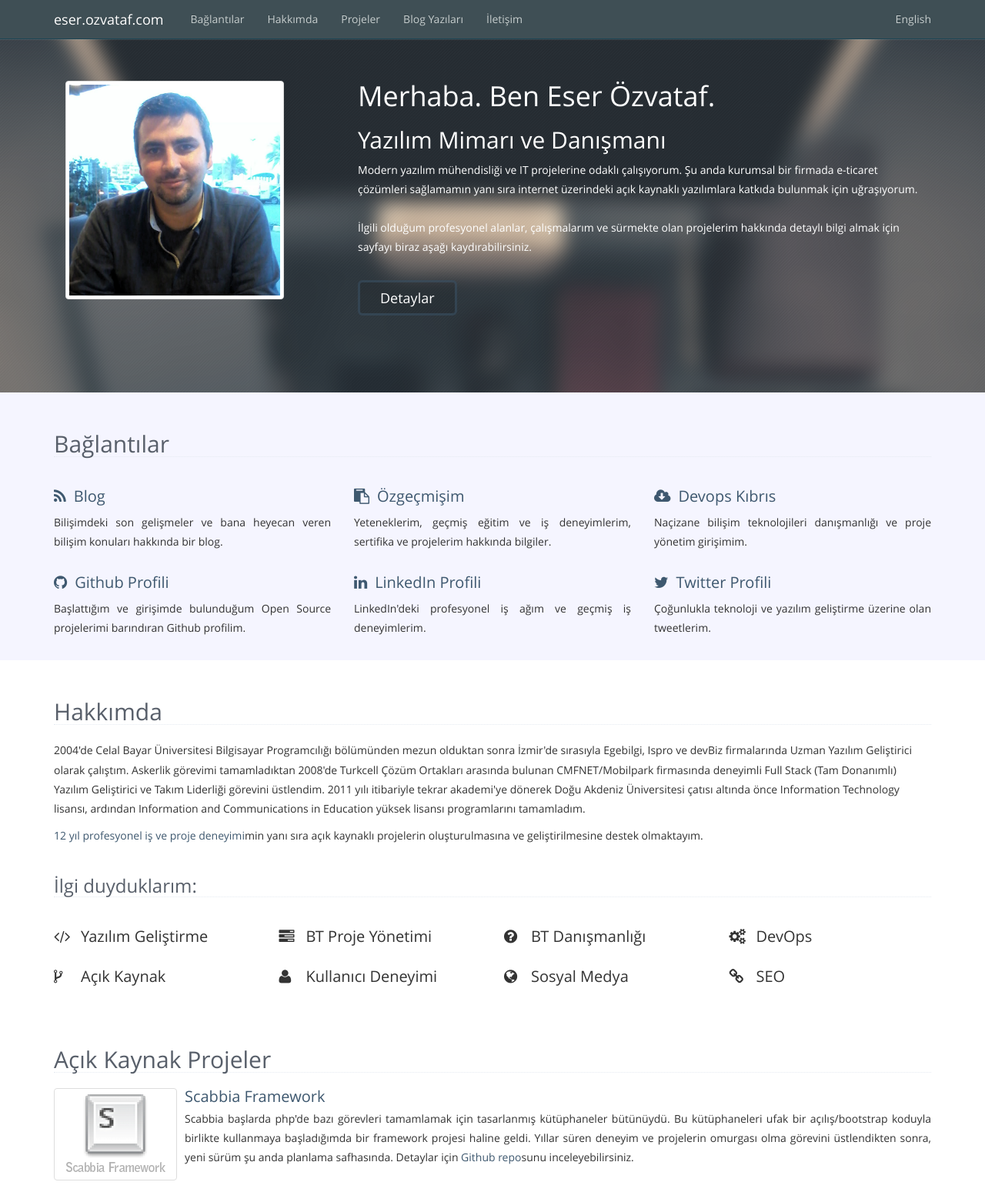
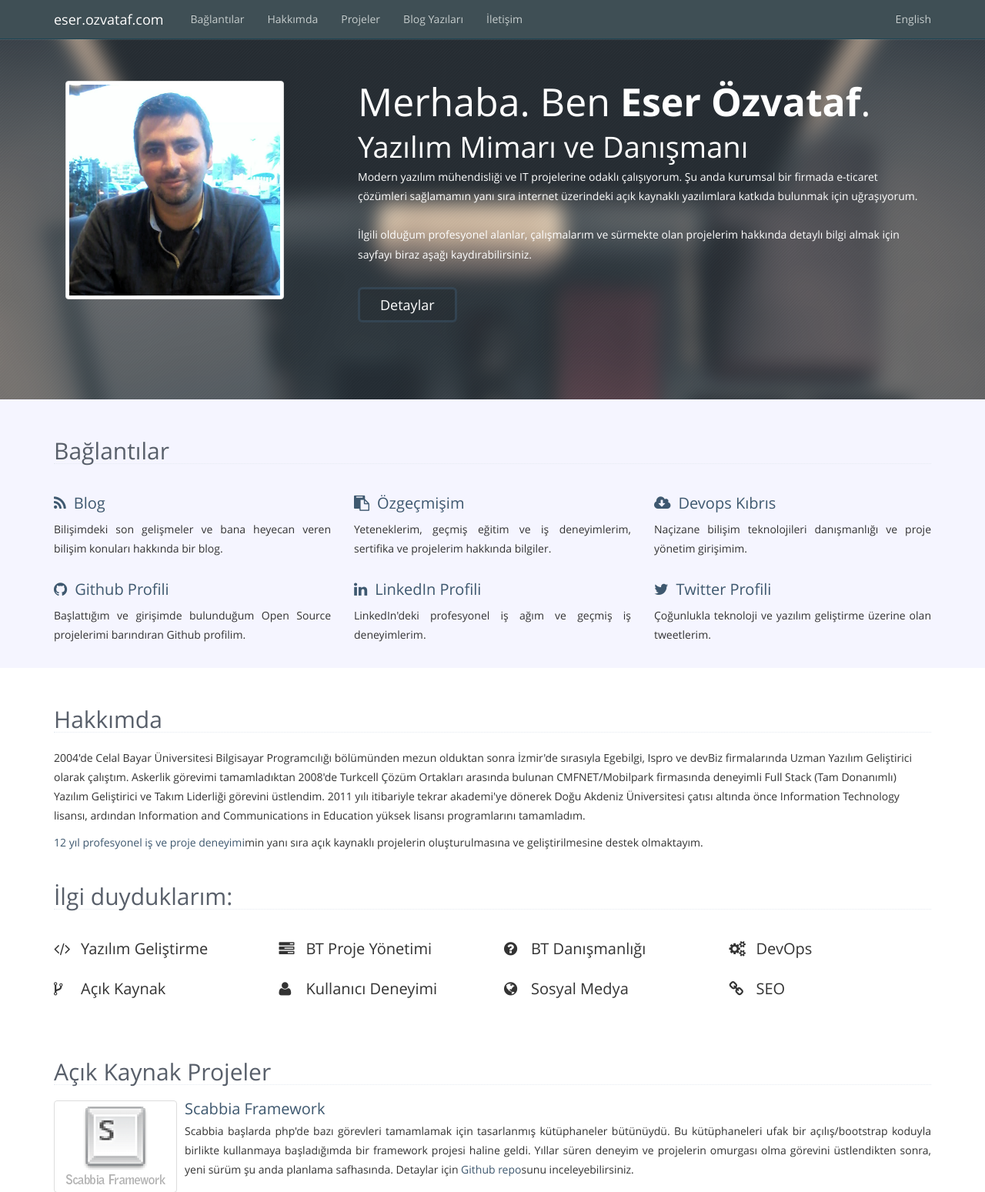
Before and after one commit to eser/personal-homepage, a PHP site: page /?turkish in a window 1280 px wide. Shown: the top 1549 px of the page at 77% size. Run offline with PHP 8.4, Linux system fonts and the light colour scheme; data that the repository does not hold is empty.

Commit message:
* document outlines.

```diff
--- a/content/turkish.php
+++ b/content/turkish.php
@@ -49,8 +49,11 @@
                 </div>
                 <div class="col-xs-8 col-sm-8 col-md-8 right">
 
-                    <h1 class="title">Merhaba. Ben <span>Eser Özvataf</span>.</h1>
-                    <h2>Yazılım Mimarı ve Danışmanı</h2>
+                    <h1>
+                        <div class="name">Merhaba. Ben <span>Eser Özvataf</span>.</div>
+                        <div class="title">Yazılım Mimarı ve Danışmanı</div>
+                    </h1>
+
                     <p class="lead">
                         Modern yazılım mühendisliği ve IT projelerine odaklı çalışıyorum. Şu anda kurumsal bir
                         firmada e-ticaret çözümleri sağlamamın yanı sıra internet üzerindeki açık kaynaklı
@@ -123,17 +126,17 @@
                     <a href="https://larukedi.github.io">12 yıl profesyonel iş ve proje deneyimi</a>min yanı sıra açık kaynaklı projelerin oluşturulmasına ve geliştirilmesine destek olmaktayım.
                 </p>
 
-                <h3 class="xheader">İlgi duyduklarım:</h3>
+                <h2 class="xheader">İlgi duyduklarım:</h3>
 
                 <div class="row interest">
                     <div class="col-md-3">
-                        <h2 class="sub-heading"><i class="fa fa-code width-25px margin-right-10px"></i>Yazılım Geliştirme</h2>
+                        <h3 class="sub-heading"><i class="fa fa-code width-25px margin-right-10px"></i>Yazılım Geliştirme</h3>
                     </div>
                     <div class="col-md-3">
-                        <h2 class="sub-heading"><i class="fa fa-tasks width-25px margin-right-10px"></i>BT Proje Yönetimi</h2>
+                        <h3 class="sub-heading"><i class="fa fa-tasks width-25px margin-right-10px"></i>BT Proje Yönetimi</h3>
                     </div>
                     <div class="col-md-3">
-                        <h2 class="sub-heading"><i class="fa fa-question-circle width-25px margin-right-10px"></i>BT Danışmanlığı</h2>
+                        <h3 class="sub-heading"><i class="fa fa-question-circle width-25px margin-right-10px"></i>BT Danışmanlığı</h3>
                     </div>
                     <div class="col-md-3">
                         <h3 class="sub-heading"><i class="fa fa-cogs width-25px margin-right-10px"></i>DevOps</h3>
@@ -145,10 +148,10 @@
                         <h3 class="sub-heading"><i class="fa fa-user width-25px margin-right-10px"></i>Kullanıcı Deneyimi</h3>
                     </div>
                     <div class="col-md-3">
-                        <h2 class="sub-heading"><i class="fa fa-globe width-25px margin-right-10px"></i>Sosyal Medya</h2>
+                        <h3 class="sub-heading"><i class="fa fa-globe width-25px margin-right-10px"></i>Sosyal Medya</h3>
                     </div>
                     <div class="col-md-3">
-                        <h2 class="sub-heading"><i class="fa fa-link width-25px margin-right-10px"></i>SEO</h2>
+                        <h3 class="sub-heading"><i class="fa fa-link width-25px margin-right-10px"></i>SEO</h3>
                     </div>
                 </div>
             </div>
@@ -255,7 +258,7 @@
                             <div class="col-xs-12 col-md-12">
                             <?php foreach ($blogposts as $post) { ?>
                                 <!-- Blog Post -->
-                                <h2 class="sub-heading"><i class="fa fa-file-text-o"></i> <a href="<?php echo $post['link']; ?>"><?php echo $post['title']; ?></a><span class="timestamp"> – <?php echo date('Y-m-d', $post['ts']); ?></span></h2>
+                                <h3 class="sub-heading"><i class="fa fa-file-text-o"></i> <a href="<?php echo $post['link']; ?>"><?php echo $post['title']; ?></a><span class="timestamp"> – <?php echo date('Y-m-d', $post['ts']); ?></span></h3>
                                 <p class="lead">
                                     <?php echo $post['summary']; ?>
                                     <a href="<?php echo $post['link']; ?>" class="nowrap">devamını oku</a>
```
Also changed, not shown: other parts of content/turkish.php (+14 -14 lines), content/english.php (+16 -16 lines).
